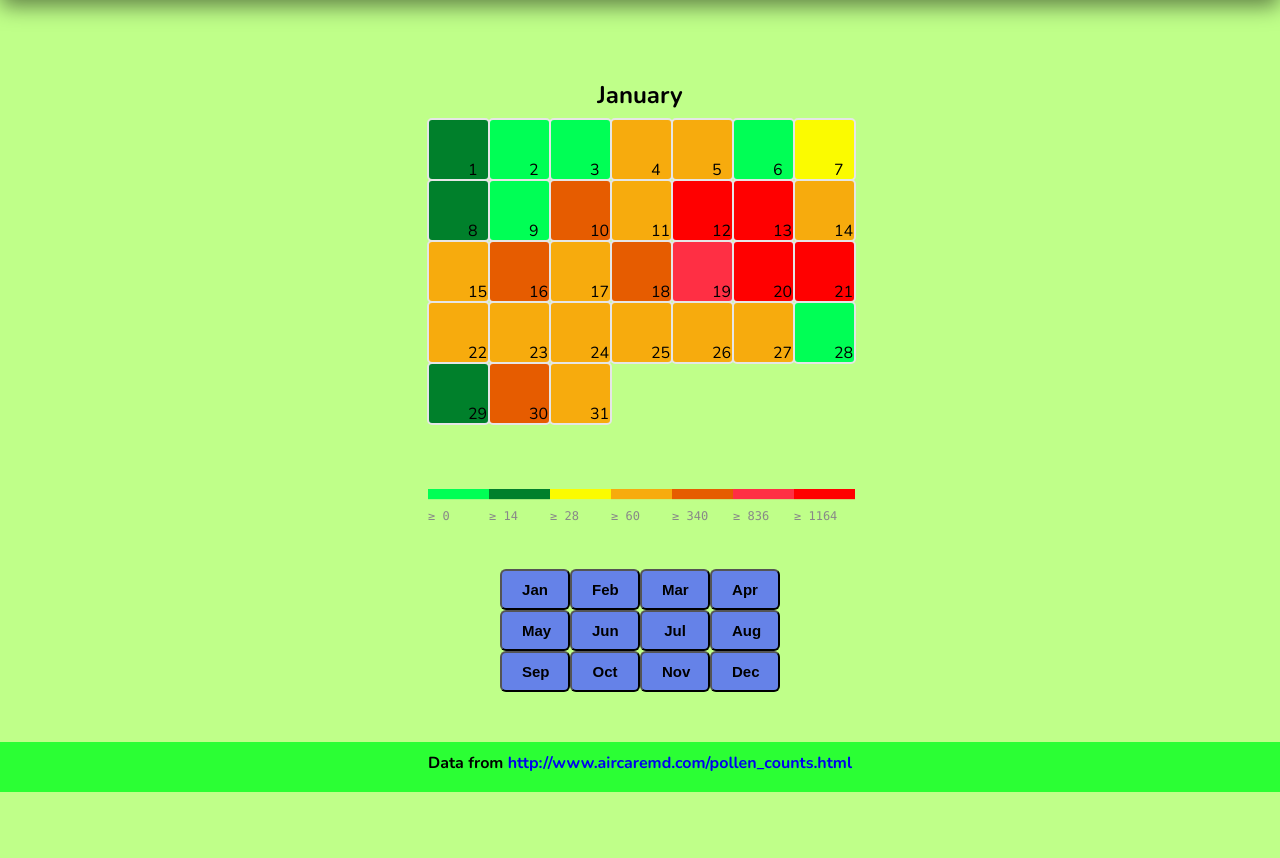
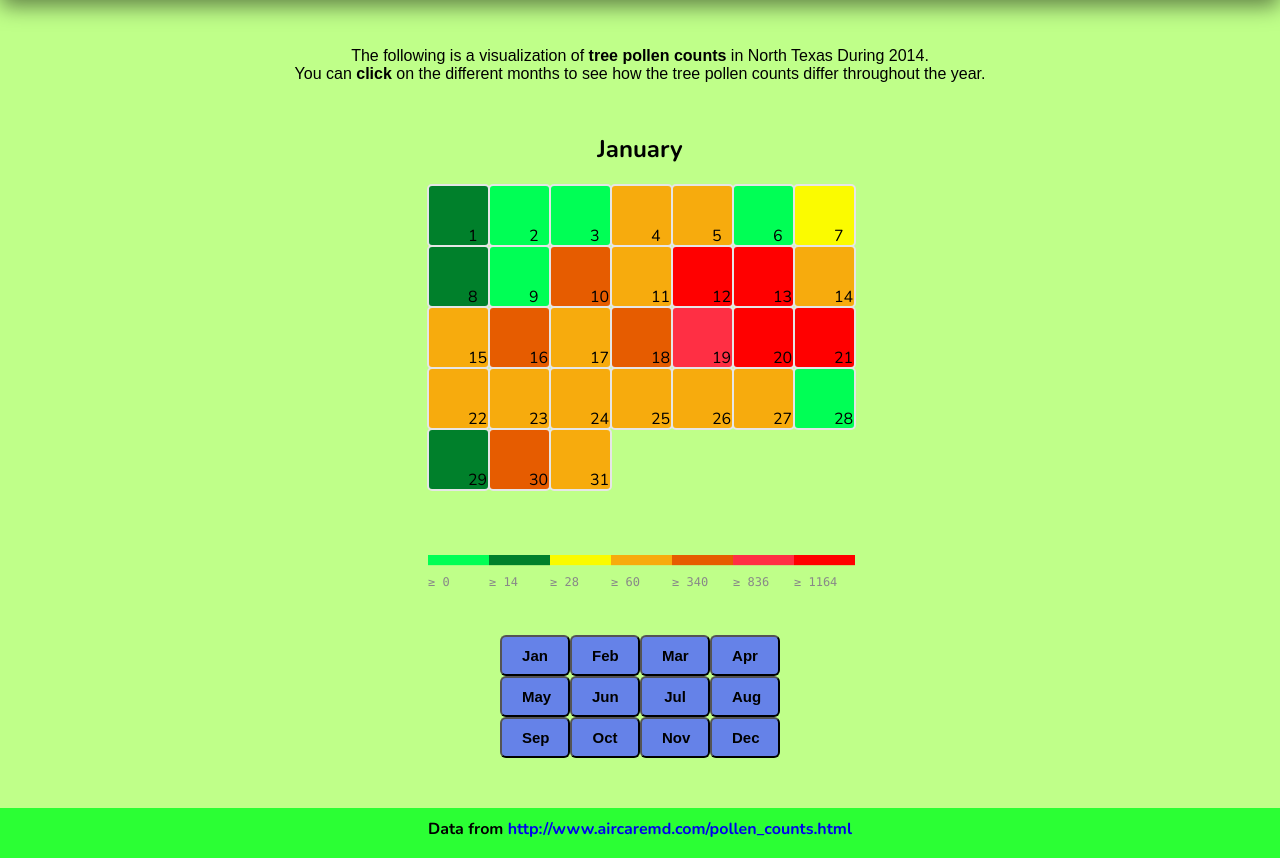
Before and after one commit to wuTims/D3-Pollen-Count-Level-Map, a plain HTML site: page index.html in a window 1280 px wide. Shown: the part 60-918 px from the top of the page. Before the commit the page ends 852 px from the top, so only its background shows below. Drawn offline with nearby package versions, Linux system fonts and the light colour scheme; a web font is replaced by a local one.

Commit message:
Added Description

```diff
--- a/index.html
+++ b/index.html
@@ -9,6 +9,12 @@
   </head>
   <body>
     <h1>North Texas Tree Pollen Count 2014</h1>
+    <div class="description-container">
+      <p id="description">
+        The following is a visualization of <strong>tree pollen counts</strong> in North Texas During 2014.<br>
+        You can <strong>click</strong> on the different months to see how the tree pollen counts differ throughout the year.
+      </p>
+    </div>
     <h2 id="month-label"></h2>
     <div class="container"></div>
     <div class="picker-container">
--- a/style.css
+++ b/style.css
@@ -43,8 +43,9 @@ h1 {
 	font-family: 'Nunito', sans-serif;
 	font-weight: 700;
 	text-align: center;
-	top: 62px;
+	top: 50px;
 	position: relative;
+	margin-top: 0px;
 
 }
 
@@ -104,3 +105,11 @@ html {
     min-height: 100%;
     background: #BFFF89;
 }
+
+#description {
+	text-align: center;
+	margin-top: 50px;
+	margin-bottom: 0;
+	font-family: 'Muli', sans-serif;
+	font-weight: 400;
+}
```
